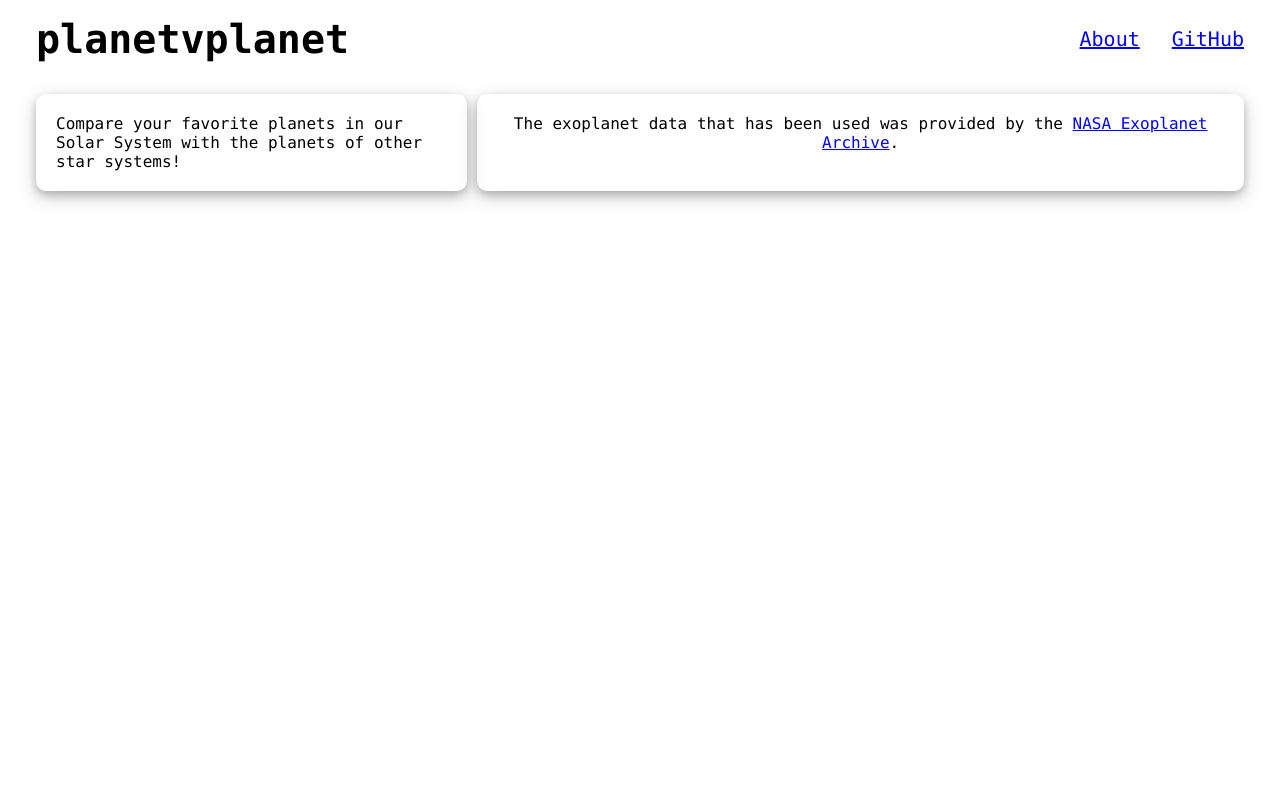
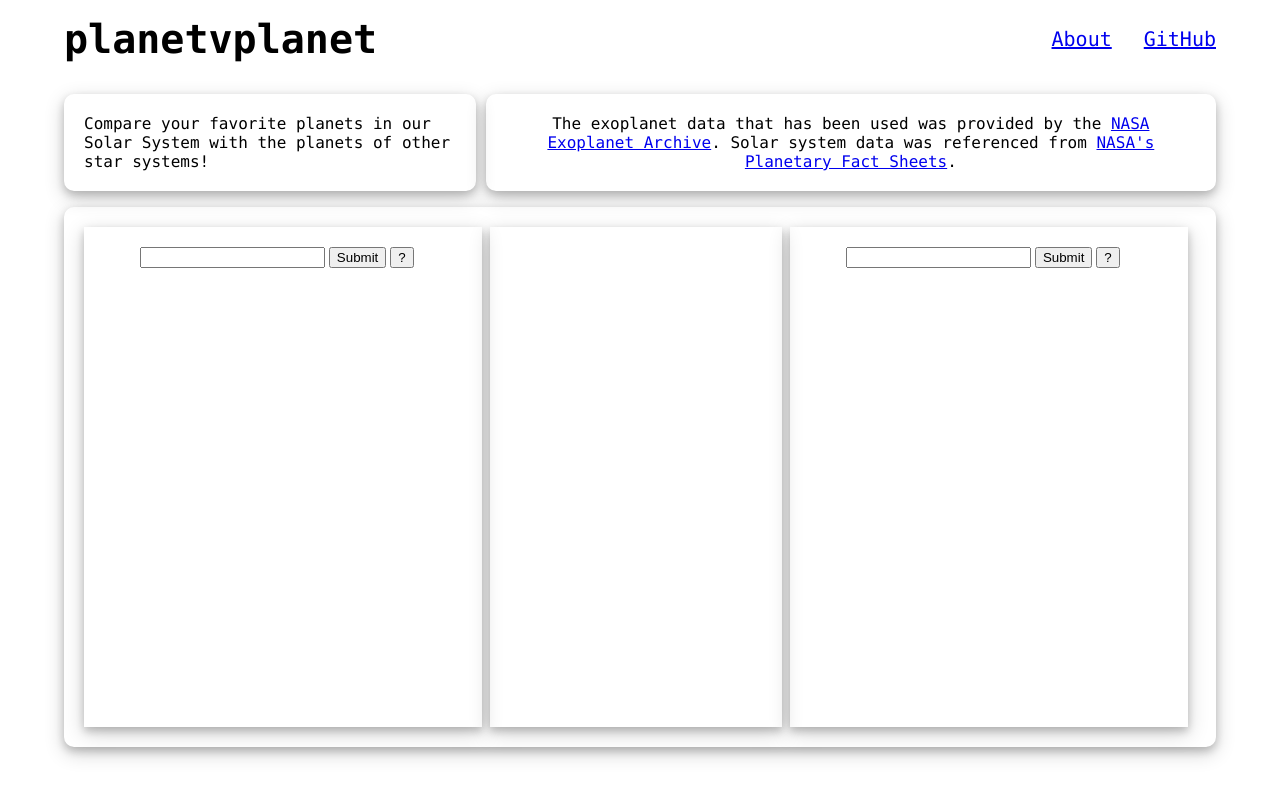
Before and after one commit to kemzeb/planetvplanet, a React (Create React App) app in the folder app/: page / in a window 1280 px wide. Built offline with nearby package versions, Linux system fonts and the light colour scheme.

Commit message:
feat: Add frontend search feature

```diff
--- a/app/src/App.css
+++ b/app/src/App.css
@@ -4,6 +4,6 @@ body {
 }
 
 #page-wrap {
-  padding-left: 36px;
-  padding-right: 36px;
+  padding-left: 64px;
+  padding-right: 64px;
 }
--- a/app/src/App.js
+++ b/app/src/App.js
@@ -1,5 +1,6 @@
 import Header from './Header.js'
 import SiteInfo from './SiteInfo.js'
+import SearchGroupBox from './SearchGroupBox.js'
 import "./App.css"
 
 function App() {
@@ -7,6 +8,7 @@ function App() {
     <div id="page-wrap">
       <Header />
       <SiteInfo />
+      <SearchGroupBox />
     </div>
   );
 }
--- /dev/null
+++ b/app/src/ComparisonBox.css
@@ -0,0 +1,6 @@
+#comparison-box {
+    box-shadow: 0 4px 8px 0 rgba(0, 0, 0, 0.2), 0 6px 20px 0 rgba(0, 0, 0, 0.19);
+    padding: 20px;
+    flex-grow: 3;
+    margin-right: 8px;
+}
--- /dev/null
+++ b/app/src/ComparisonBox.js
@@ -0,0 +1,12 @@
+import React from "react";
+import "./ComparisonBox.css"
+
+function ComparisonBox({ planetResult, exoplanetResult }) {
+    return (
+        <div id="comparison-box">
+
+        </div>
+    );
+}
+
+export default ComparisonBox;
--- /dev/null
+++ b/app/src/PlanetBox.css
@@ -0,0 +1,25 @@
+#planet-box {
+    box-shadow: 0 4px 8px 0 rgba(0, 0, 0, 0.2), 0 6px 20px 0 rgba(0, 0, 0, 0.19);
+    padding: 20px;
+    flex-grow: 1;
+    margin-right: 8px;
+}
+
+#submission-content {
+    display: flex;
+    justify-content: center;
+}
+
+#search-container {
+    flex-basis: 75%;
+    margin: 0px 0px;
+}
+
+#submit-button {
+    flex-basis: 15%;
+    margin: 0px 4px;
+}
+
+#random-content {
+    flex-basis: 10%;
+}
--- /dev/null
+++ b/app/src/PlanetBox.js
@@ -0,0 +1,65 @@
+import React, { useCallback, useState } from "react";
+import { URL } from "./const.js"
+import "./PlanetBox.css"
+
+function PlanetBox({ considerExoplanets, searchResult, onSearchResultChange }) {
+    let [newSearchSuggestions, setNewSearchSuggestions] = useState([])
+
+    const exoplanetFlag = considerExoplanets ? 1 : 0;
+    const listName = considerExoplanets ? "exoplanets" : "planets";
+
+    const handleSearchResultChange = useCallback(newResult => {
+        onSearchResultChange(newResult)
+    }, [onSearchResultChange])
+
+    const handleSearchSuggestions = (event) => {
+        const searchStr = event.target.value;
+        if (searchStr.length > 1) {
+            fetch(URL + `/search?input=${searchStr}&exo_flag=${exoplanetFlag}`)
+                .then(response => response.json())
+                .then(data => setNewSearchSuggestions(data))
+                .catch(error => console.log(error))
+        } else {
+            setNewSearchSuggestions([]);
+        }
+    }
+
+    const handleSearchSubmit = (event) => {
+        event.preventDefault();
+
+        const stringQuery = event.target.query.value;
+        if (stringQuery.length < 1) {
+            return;
+        }
+
+        const searchSuggestion = newSearchSuggestions.find(suggestion => suggestion.planetName === stringQuery)
+        if (searchSuggestion) {
+            // Fetch the requested planet.
+            fetch(URL + `/search/planet?id=${searchSuggestion.id}`)
+                .then(response => response.json())
+                .then(data => handleSearchResultChange(data))
+                .catch(error => console.log(error))
+        } else {
+            handleSearchResultChange(null)
+        }
+    }
+
+    return (
+        <div id="planet-box">
+            <div id="submission-content">
+                <form onSubmit={handleSearchSubmit}>
+                    <input id="search-container" type="search" list={listName} onChange={event => handleSearchSuggestions(event)} name="query"></input>
+                    <datalist id={listName}>
+                        {newSearchSuggestions.map(planet => (<option key={planet.id}>{planet.planetName}</option>))}
+                    </datalist>
+                    <input id="submit-button" type="submit" value="Submit"></input>
+                </form>
+                <form id="random-content">
+                    <input type="button" value="?"></input>
+                </form>
+            </div>
+        </div>
+    );
+}
+
+export default PlanetBox;
--- /dev/null
+++ b/app/src/SearchGroupBox.css
@@ -0,0 +1,10 @@
+#search-group {
+    display: flex;
+    flex-wrap: wrap;
+    box-shadow: 0 4px 8px 0 rgba(0, 0, 0, 0.2), 0 6px 20px 0 rgba(0, 0, 0, 0.19);
+    border-radius: 10px;
+    padding: 20px;
+    margin-top: 64px;
+    margin: auto;
+    height: 500px;
+}
--- /dev/null
+++ b/app/src/SearchGroupBox.js
@@ -0,0 +1,20 @@
+import React, { useState } from "react";
+import PlanetBox from "./PlanetBox.js"
+import ComparisonBox from "./ComparisonBox.js"
+import "./SearchGroupBox.css"
+
+function SearchGroupBox(props) {
+    const [planetResult, setPlanetResult] = useState(null);
+    const [exoplanetResult, setExoplanetResult] = useState(null);
+    return (
+        <>
+            <div id="search-group">
+                <PlanetBox considerExoplanets={false} searchResult={planetResult} onSearchResultChange={setPlanetResult} />
+                <ComparisonBox planetResult={planetResult} exoplanetResult={exoplanetResult} />
+                <PlanetBox considerExoplanets={true} searchResult={exoplanetResult} onSearchResultChange={setExoplanetResult} />
+            </div>
+        </>
+    );
+}
+
+export default SearchGroupBox;
--- a/app/src/SiteInfo.js
+++ b/app/src/SiteInfo.js
@@ -9,6 +9,8 @@ function SiteInfo(props) {
             </p>
             <p class="info-item" id="data">The exoplanet data that has been used was provided by the <a href="https://exoplanetarchive.ipac.caltech.edu/index.html"
                 target="_blank" rel="noreferrer">NASA Exoplanet Archive</a>.
+                Solar system data was referenced from <a href="https://nssdc.gsfc.nasa.gov/planetary/planetfact.html">
+                    NASA's Planetary Fact Sheets</a>.
             </p>
         </div>
     );
--- /dev/null
+++ b/app/src/const.js
@@ -0,0 +1 @@
+export const URL = 'http://localhost:8080';
```
Also changed, not shown: 1 other file (tests, documents, lock files or other folders).
